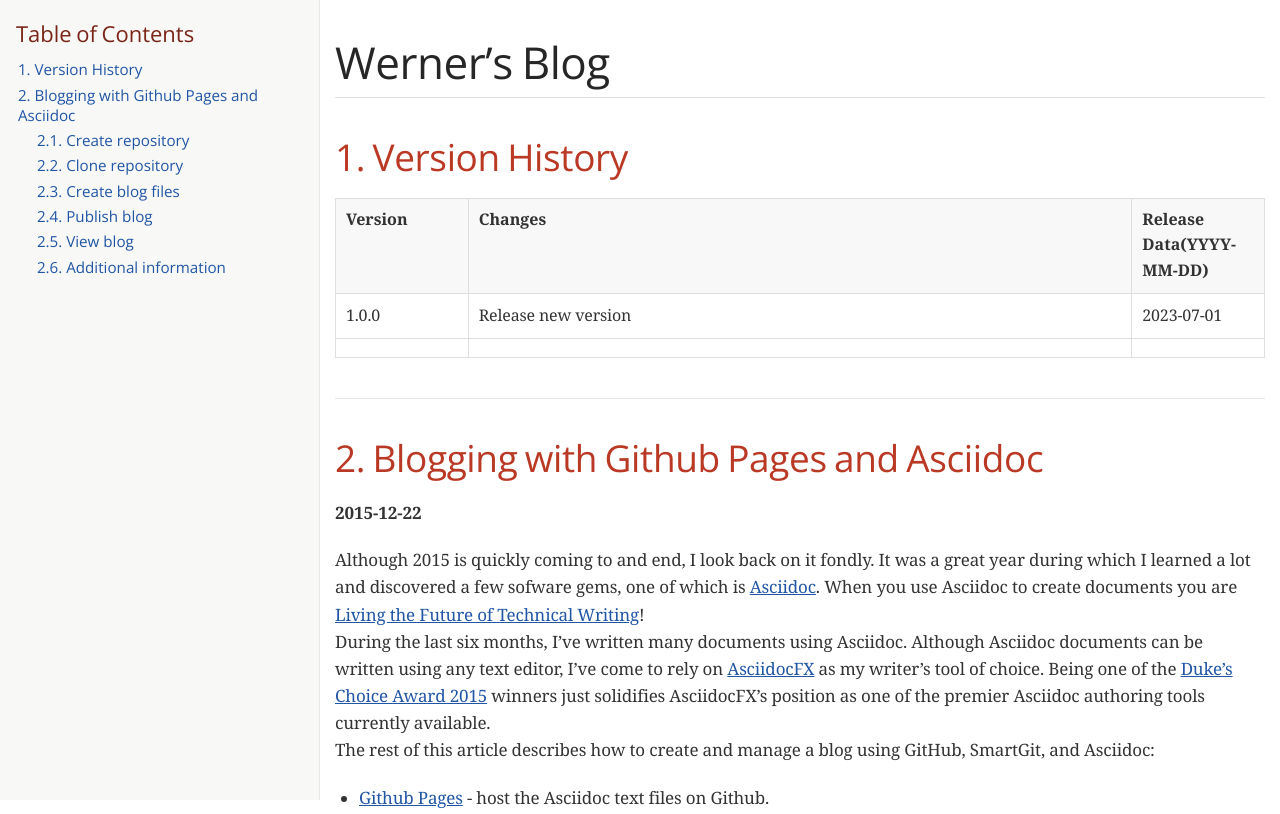
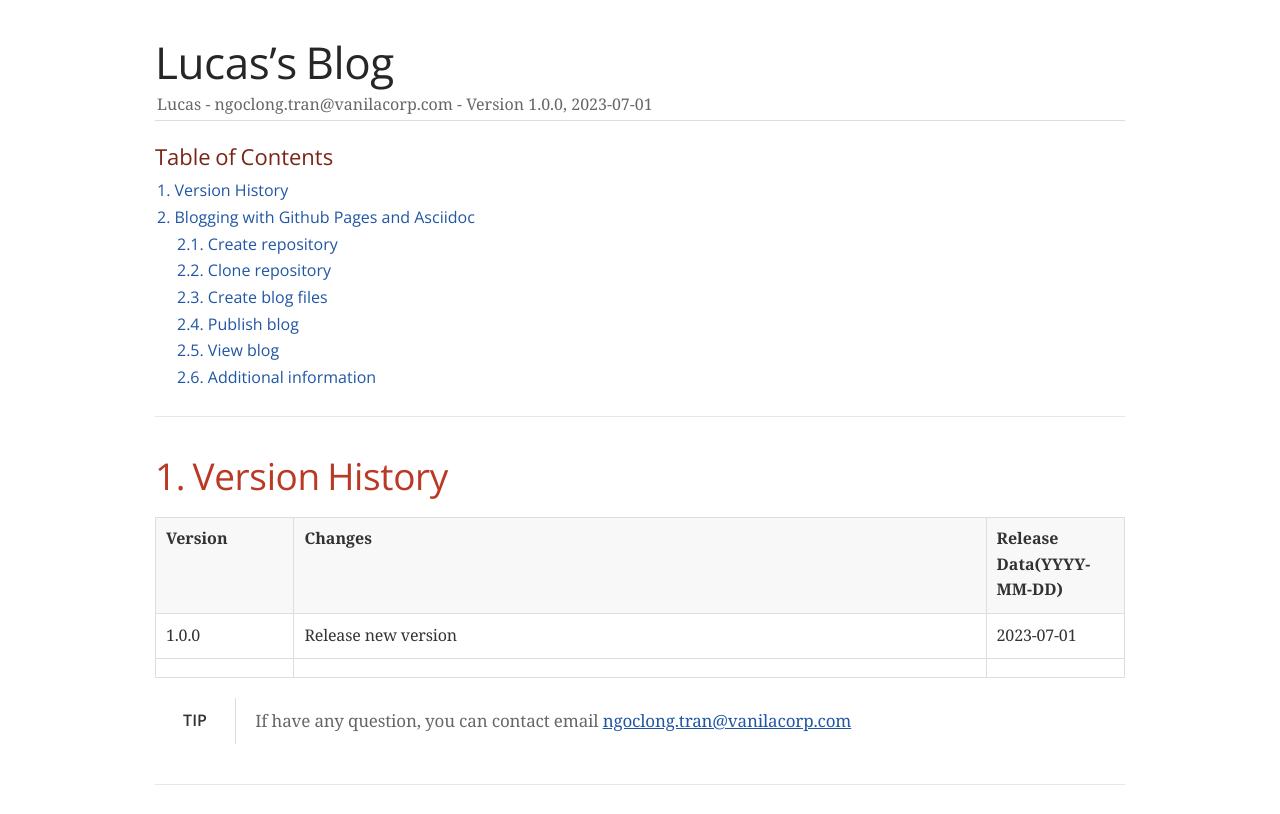
Before and after one commit to dfgdfgertt/Api-spec-of-Vani, a website: page index.html in a window 1280 px wide. Shown: the top 814 px of the page. Drawn offline with nearby package versions, Linux system fonts and the light colour scheme; a web font is replaced by a local one.

Commit message:
update new blog

```diff
--- a/index.html
+++ b/index.html
@@ -5,7 +5,8 @@
 <meta http-equiv="X-UA-Compatible" content="IE=edge">
 <meta name="viewport" content="width=device-width, initial-scale=1.0">
 <meta name="generator" content="Asciidoctor 2.0.18">
-<title>Werner&#8217;s Blog</title>
+<meta name="author" content="Lucas - ngoclong.tran@vanilacorp.com - Version 1.0.0, 2023-07-01">
+<title>Lucas&#8217;s Blog</title>
 <link rel="stylesheet" href="https://fonts.googleapis.com/css?family=Open+Sans:300,300italic,400,400italic,600,600italic%7CNoto+Serif:400,400italic,700,700italic%7CDroid+Sans+Mono:400,700">
 <style>
 /*! Asciidoctor default stylesheet | MIT License | https://asciidoctor.org */
@@ -437,10 +438,13 @@
 </style>
 <link rel="stylesheet" href="https://cdnjs.cloudflare.com/ajax/libs/highlight.js/9.18.3/styles/github.min.css">
 </head>
-<body class="article toc2 toc-left">
+<body class="article">
 <div id="header">
-<h1>Werner&#8217;s Blog</h1>
-<div id="toc" class="toc2">
+<h1>Lucas&#8217;s Blog</h1>
+<div class="details">
+<span id="author" class="author">Lucas - ngoclong.tran@vanilacorp.com - Version 1.0.0, 2023-07-01</span><br>
+</div>
+<div id="toc" class="toc">
 <div id="toctitle">Table of Contents</div>
 <ul class="sectlevel1">
 <li><a href="#version-history">1. Version History</a></li>
@@ -487,6 +491,18 @@
 </tr>
 </tbody>
 </table>
+<div class="admonitionblock tip">
+<table>
+<tr>
+<td class="icon">
+<div class="title">Tip</div>
+</td>
+<td class="content">
+If have any question, you can contact email <a href="mailto:ngoclong.tran@vanilacorp.com">ngoclong.tran@vanilacorp.com</a>
+</td>
+</tr>
+</table>
+</div>
 </div>
 </div>
 <div class="sect1">
@@ -545,11 +561,11 @@
 </div>
 <div class="listingblock">
 <div class="content">
-<pre class="highlightjs highlight"><code class="language-none hljs">//
+<pre class="highlightjs highlight"><code class="language-ascii hljs" data-lang="ascii">//
 // file: index.adoc
 //
 = Werner's Blog
-:sectnums:
+:sectnums:ii
 :toc: left
 :toclevels: 3
 
@@ -651,7 +667,7 @@
 </div>
 <div id="footer">
 <div id="footer-text">
-Last updated 2023-07-03 11:18:16 +0700
+Last updated 2023-07-03 11:55:46 +0700
 </div>
 </div>
 <script src="https://cdnjs.cloudflare.com/ajax/libs/highlight.js/9.18.3/highlight.min.js"></script>
```
Also changed, not shown: data/images/.png (deleted), 3 other files.
